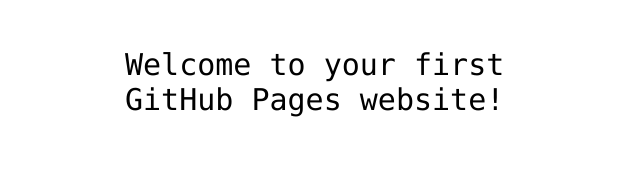
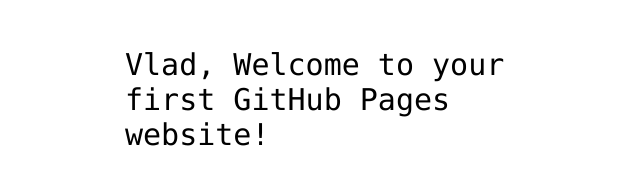
Before and after one commit to VladLesman/hello-world, a plain HTML site: page index.html in a window 1280 px wide. Shown: the part 341-526 px from the top of the page, without its empty margins (315-955 px from the left). Drawn offline with Linux system fonts and the light colour scheme.

Commit message:
Update index.html

```diff
--- a/index.html
+++ b/index.html
@@ -12,7 +12,7 @@
 <img src="https://octodex.github.com/images/daftpunktocat-thomas.gif" id="octocat" alt="octocat-gif" />
 
 <!-- Change this code here by copy and pasting your template on line 15 -->
-<p>Welcome to your first GitHub Pages website!</p>
+<p>Vlad, Welcome to your first GitHub Pages website!</p>
 
 </body>
 </html>
```
